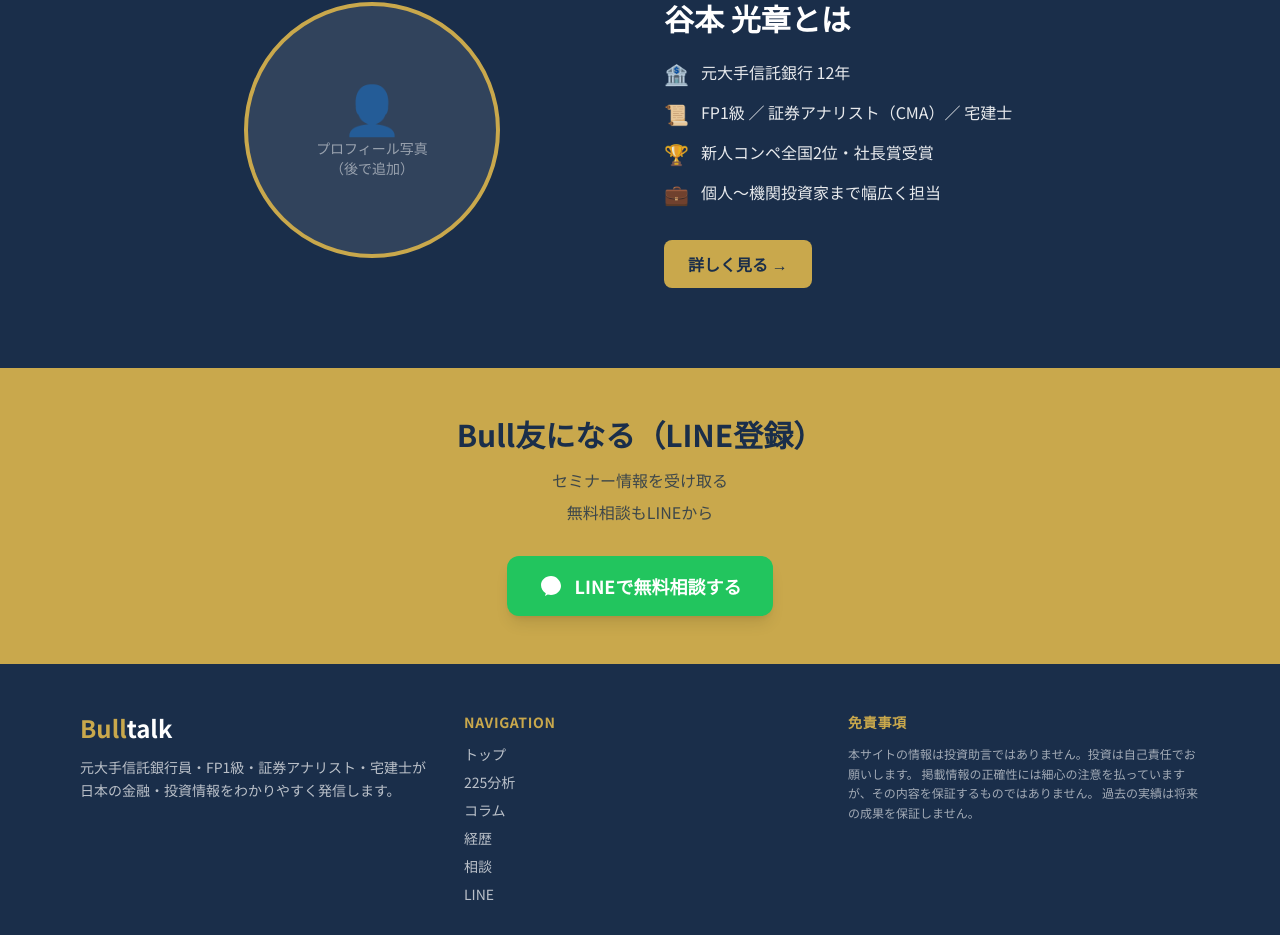
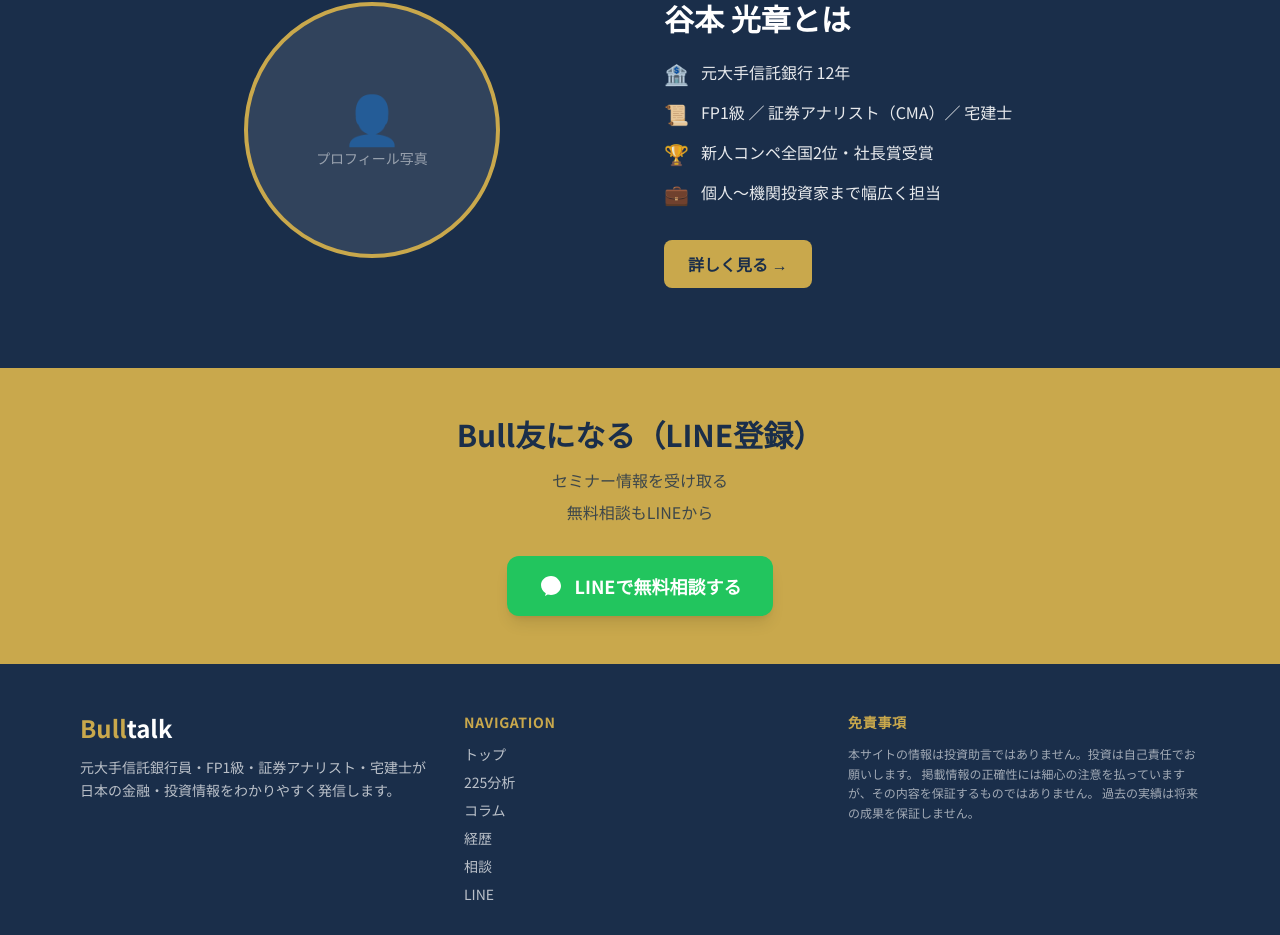
Before and after one commit to tanima3232-eng/bulltalk, a Next.js app: page / in a window 1280 px wide. Shown: the part 2096-3031 px from the top of the page. Built offline with nearby package versions, Linux system fonts and the light colour scheme.

Commit message:
fix: プロフィール写真の「後で追加」テキストを削除

```diff
--- a/app/about/page.tsx
+++ b/app/about/page.tsx
@@ -223,7 +223,7 @@ export default function AboutPage() {
                 LINEで無料相談する →
               </a>
             </div>
-            <p className="text-white/40 text-xs mt-4">※写真：後で追加（プロフィール写真・撮影後に差し替え）</p>
+
           </div>
         </section>
 
--- a/app/page.tsx
+++ b/app/page.tsx
@@ -136,7 +136,7 @@ export default function HomePage() {
                 <div className="w-64 h-64 rounded-full bg-white/10 border-4 border-gold flex items-center justify-center">
                   <div className="text-center text-white/50">
                     <div className="text-5xl mb-2">👤</div>
-                    <p className="text-sm">プロフィール写真<br />（後で追加）</p>
+                    <p className="text-sm">プロフィール写真</p>
                   </div>
                 </div>
               </div>
```
